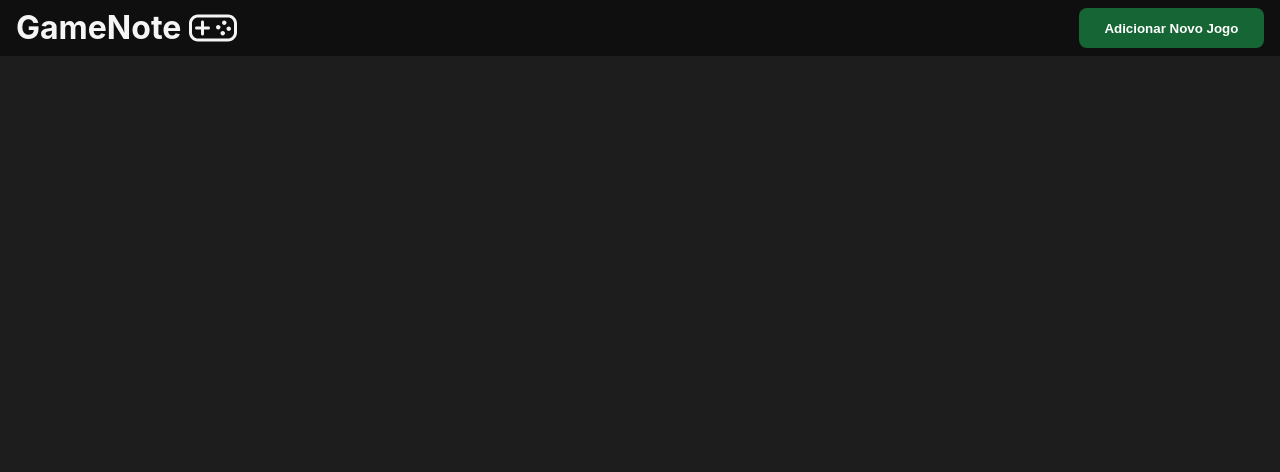
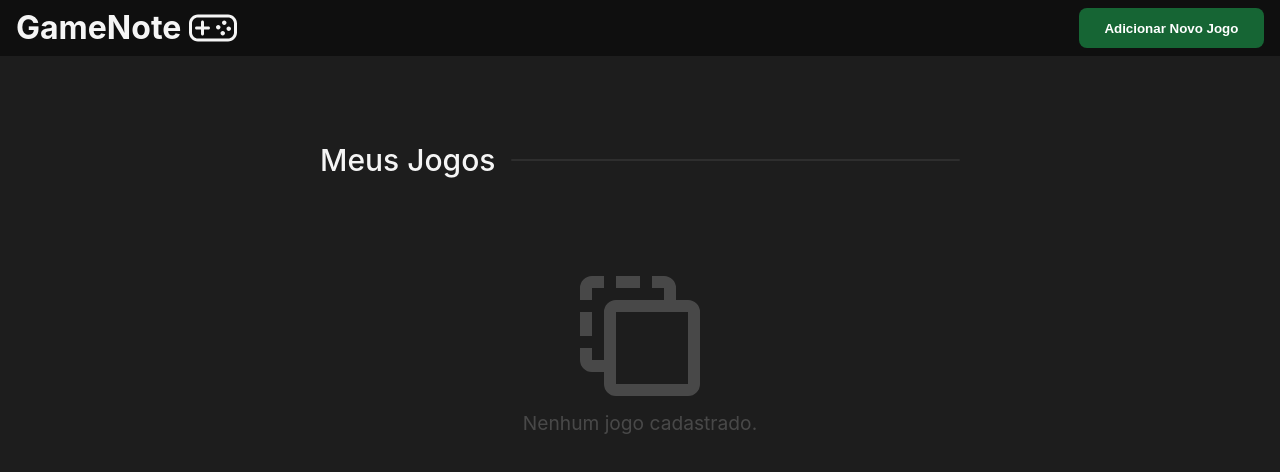
Before and after one commit to ViniciusSilvaSant0s/game-note, a Vue app: page / in a window 1280 px wide. Shown: the top 472 px of the page. Built offline with nearby package versions, Linux system fonts and the light colour scheme.

Commit message:
Iniciando página de jogos

```diff
--- a/src/App.vue
+++ b/src/App.vue
@@ -3,7 +3,9 @@ import BaseHeader from './components/BaseHeader.vue';
 </script>
 
 <template>
-<BaseHeader/>
+<BaseHeader />
+
+<RouterView />
 </template>
 
 <style scoped>
--- /dev/null
+++ b/src/components/BaseContent.vue
@@ -0,0 +1,14 @@
+<template>
+    <main class="main">
+        <slot></slot>
+    </main>
+</template>
+
+<style scoped>
+.main {
+    margin-top: 5rem;
+    margin-bottom: 5rem;
+    margin-left: 25%;
+    margin-right: 25%;
+}
+</style>
--- a/src/views/HomeView.vue
+++ b/src/views/HomeView.vue
@@ -1,9 +1,52 @@
 <script setup>
-import TheWelcome from '../components/TheWelcome.vue'
+import BaseContent from '@/components/BaseContent.vue';
+import { ref } from 'vue';
+
+const games = ref([]);
+
 </script>
 
 <template>
-  <main>
-    <TheWelcome />
-  </main>
+  <BaseContent>
+    <div class="header-view">
+      <h1 class="title">Meus Jogos</h1>
+      <div class="diviser"></div>
+    </div>
+
+    <div v-if="games.length === 0" class="empty-state">
+      <img src="@/assets/icons/empty-state.svg" alt="Logo" class="empty-state-icon" />
+      <p>Nenhum jogo cadastrado.</p>
+    </div>
+  </BaseContent>
 </template>
+
+<style scoped>
+.title {
+  font-weight: 500;
+}
+.header-view {
+  display: flex;
+  flex-direction: row;
+  align-items: center;
+}
+.diviser {
+  background: rgba(54, 54, 54, 0.7);
+  height: 2px;
+  flex: 1;
+  border-radius: 1px;
+  margin-left: 1rem;
+}
+.empty-state {
+  display: flex;
+  flex-direction: column;
+  justify-content: center;
+  align-items: center;
+  margin: 5rem;
+  font-size: 1.2rem;
+  opacity: 0.2;
+}
+
+.empty-state-icon {
+  width: 30%;
+}
+</style>
```
Also changed, not shown: src/assets/icons/empty-state.svg (added).
